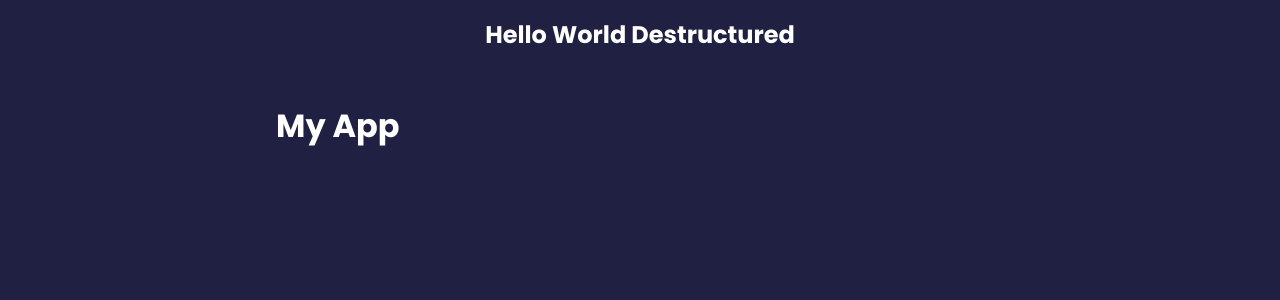
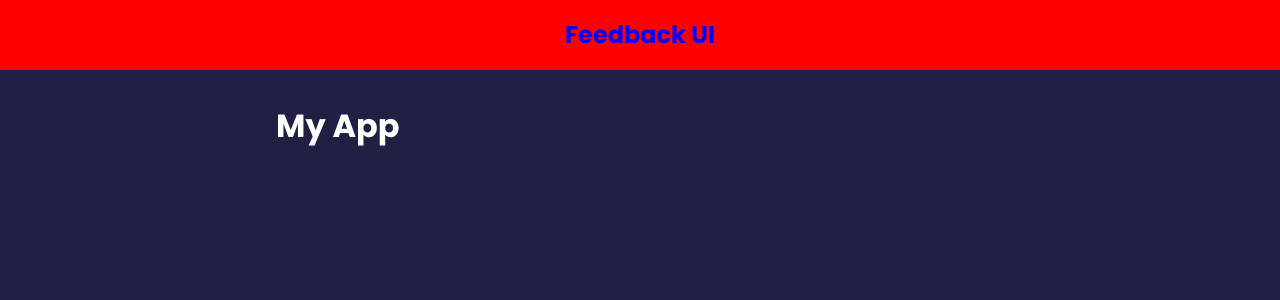
Before and after one commit to babathegreat/feedback-app, a React (Create React App) app: page / in a window 1280 px wide. Shown: the top 300 px of the page. Built offline with nearby package versions, Linux system fonts and the light colour scheme.

Commit message:
Put proptypes into header.js

```diff
--- a/src/App.js
+++ b/src/App.js
@@ -1,9 +1,14 @@
 import Header from "./components/Header"
+
 
 function App () {
     return(
         <>
-            <Header text='Hello World Destructured'/>
+            {/* JSX comment needs curly brackets - Can set the prop text for this value
+            <Header text='Hello World Destructured'/> */}
+
+            {/* Added color props to the header below */}
+            <Header bgColor='red' textColor='blue' />
             <div className ='container'>
                 <h1>My App</h1>
             </div>
@@ -11,4 +16,5 @@ function App () {
     )
 }
 
+
 export default App
--- a/src/components/Header.jsx
+++ b/src/components/Header.jsx
@@ -1,8 +1,25 @@
 //import React from 'react'
+import PropTypes from 'prop-types'
 
-function Header({text}) {
+// added props to pass in from the App.js file - bgColor & textColor using destructuring
+// doesn't change until use them inside header...
+function Header({text, bgColor, textColor}) {
+
+    //can use a constant to hold the styles. Otherwise can stick inline but need to use double curly brackets
+    // style={{backgroundColor: 'blue',color: 'red'}}
+
+    const headerStyles = {
+        //Now using the passed in props to do the colors...
+        backgroundColor: bgColor,
+        color: textColor
+
+        //Previous hard coded the colors...
+        //backgroundColor: 'blue',
+        //color: 'red'
+    }
+
   return (
-    <header>
+    <header style={headerStyles}>
         <div className='container'>
             <h2>{text}</h2>
         </div>
@@ -12,4 +29,15 @@ function Header({text}) {
   )
 }
 
+// This is outside of jsx - regular javascript - sets the default props for header on the
+// App.js file text to Feedback UI
+
+Header.defaultProps = {
+    text: 'Feedback UI'
+}
+
+Header.propTypes = {
+    text: PropTypes.string
+}
+
 export default Header
```
